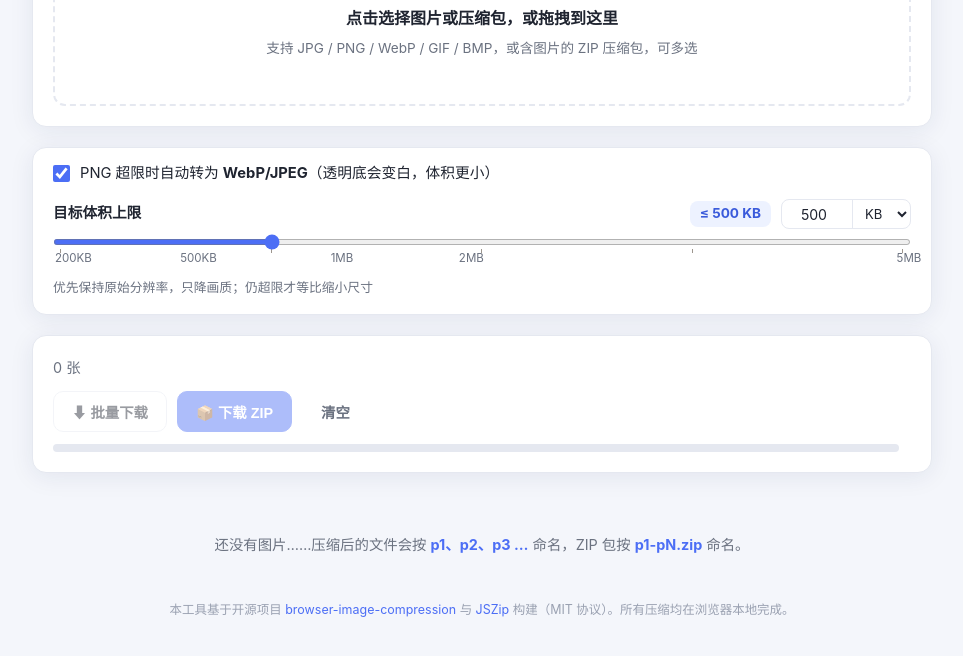
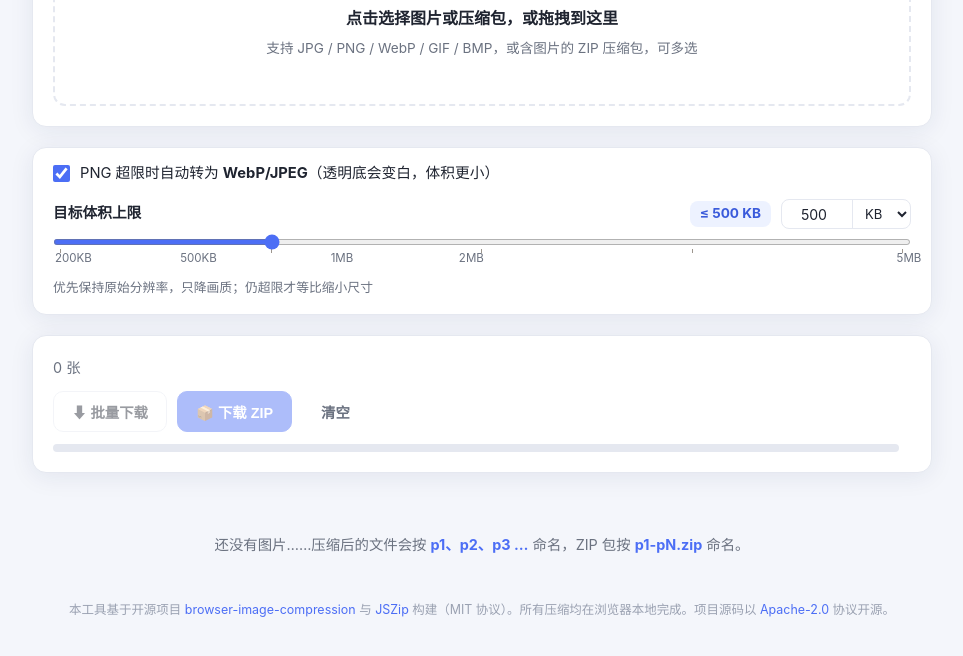
Before and after one commit to DeveloperYe/img500k, a plain HTML site: page index.html in a window 1280 px wide. Shown: the part 334-990 px from the top of the page, without its empty margins (158-1121 px from the left). Drawn offline with nearby package versions, Linux system fonts and the light colour scheme.

Commit message:
补充项目说明与开源合规文件（Apache-2.0 LICENSE/NOTICE/README）

```diff
--- a/index.html
+++ b/index.html
@@ -104,7 +104,7 @@
     </main>
 
     <footer class="footer">
-      <p>本工具基于开源项目 <a href="https://github.com/Donaldcwl/browser-image-compression" target="_blank" rel="noopener">browser-image-compression</a> 与 <a href="https://github.com/Stuk/jszip" target="_blank" rel="noopener">JSZip</a> 构建（MIT 协议）。所有压缩均在浏览器本地完成。</p>
+      <p>本工具基于开源项目 <a href="https://github.com/Donaldcwl/browser-image-compression" target="_blank" rel="noopener">browser-image-compression</a> 与 <a href="https://github.com/Stuk/jszip" target="_blank" rel="noopener">JSZip</a> 构建（MIT 协议）。所有压缩均在浏览器本地完成。项目源码以 <a href="https://github.com/DeveloperYe/img500k" target="_blank" rel="noopener">Apache-2.0</a> 协议开源。</p>
     </footer>
   </div>
 
```
Also changed, not shown: 3 other files.
